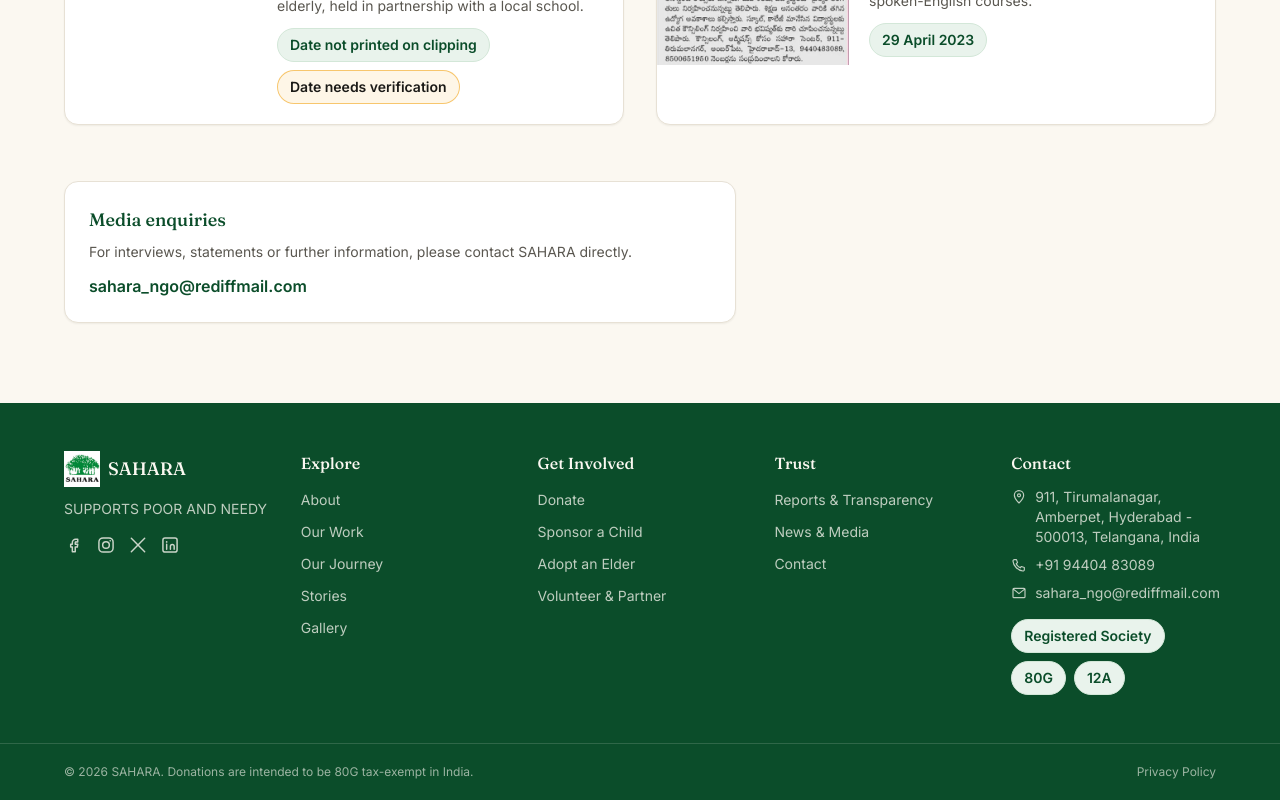
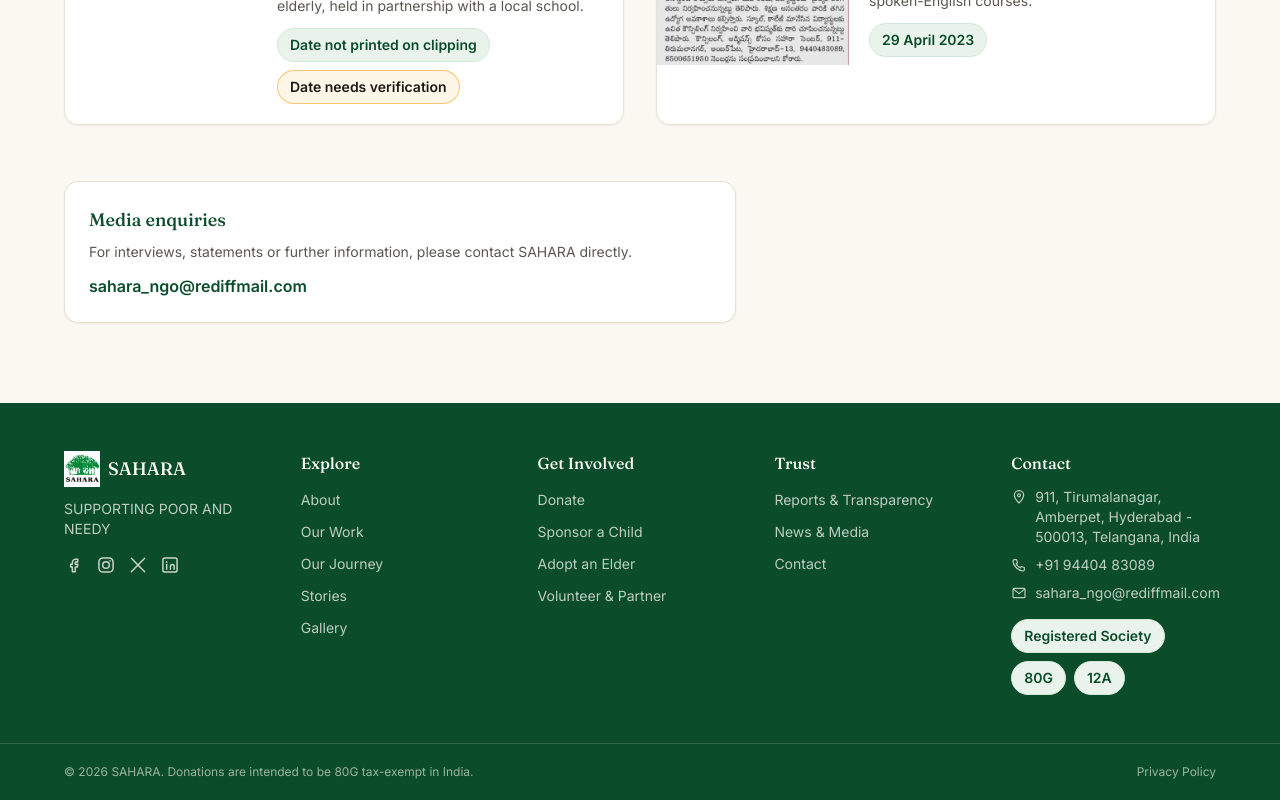
Before and after one commit to Satvik2813/SAHARA_NGO, a React (Vite) app: page /news in a window 1280 px wide. Shown: the part 895-1695 px from the top of the page. Built offline with nearby package versions, Linux system fonts and the light colour scheme.

Commit message:
Update tagline to 'SUPPORTING POOR AND NEEDY'

```diff
--- a/src/data/site.ts
+++ b/src/data/site.ts
@@ -6,7 +6,7 @@
 
 export const org = {
   name: "SAHARA",
-  tagline: "SUPPORTS POOR AND NEEDY", // [Client-confirmed] verbatim
+  tagline: "SUPPORTING POOR AND NEEDY", // [Client-confirmed] verbatim
   heroHeadline: "Extending a Helping Hand. Creating a Better Tomorrow.", // [Client Writeup]
   foundedYear: "1986", // [Client-confirmed]
   founderName: "Narsing Rao Ramagiri", // [Client-confirmed] — displayable
```
